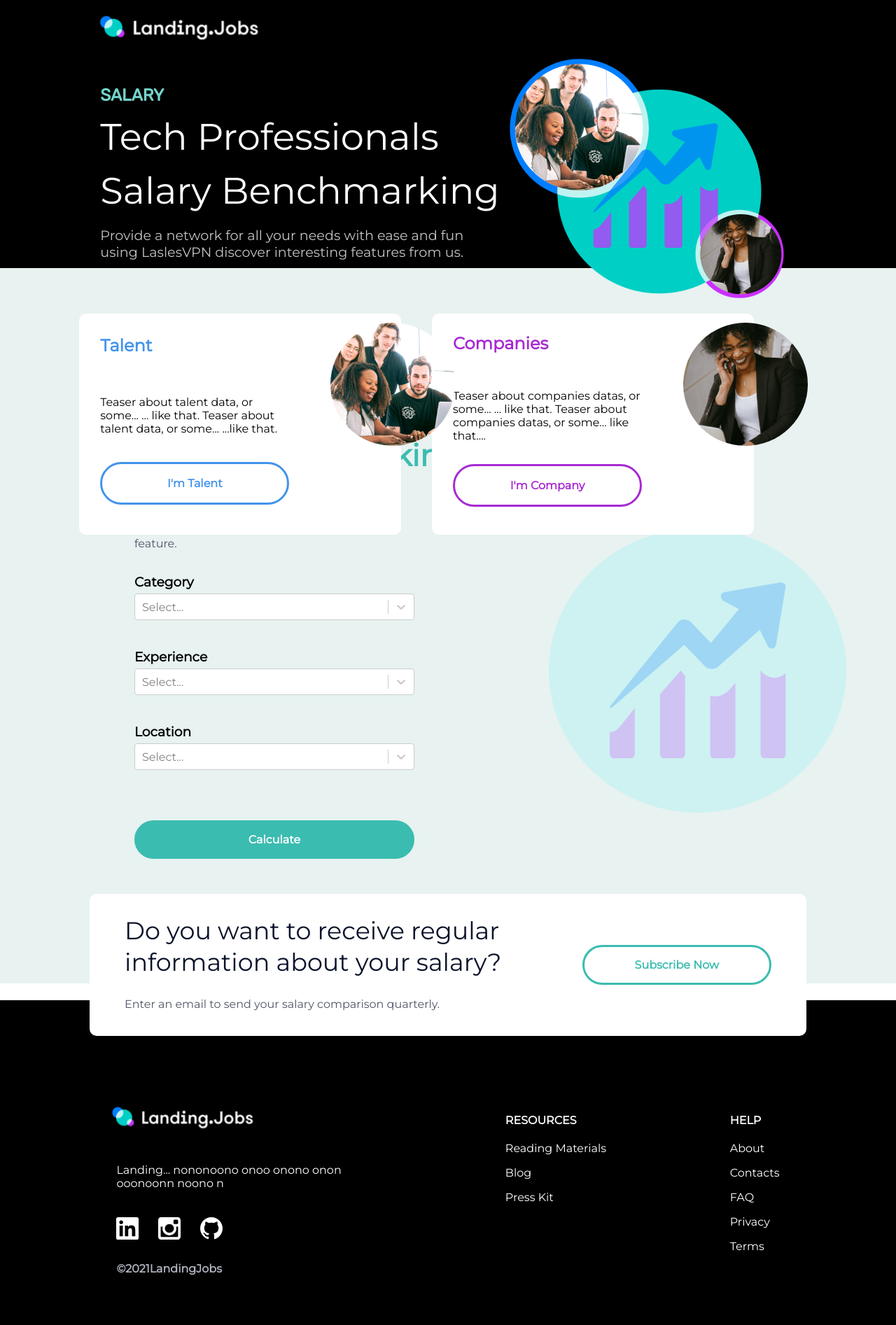
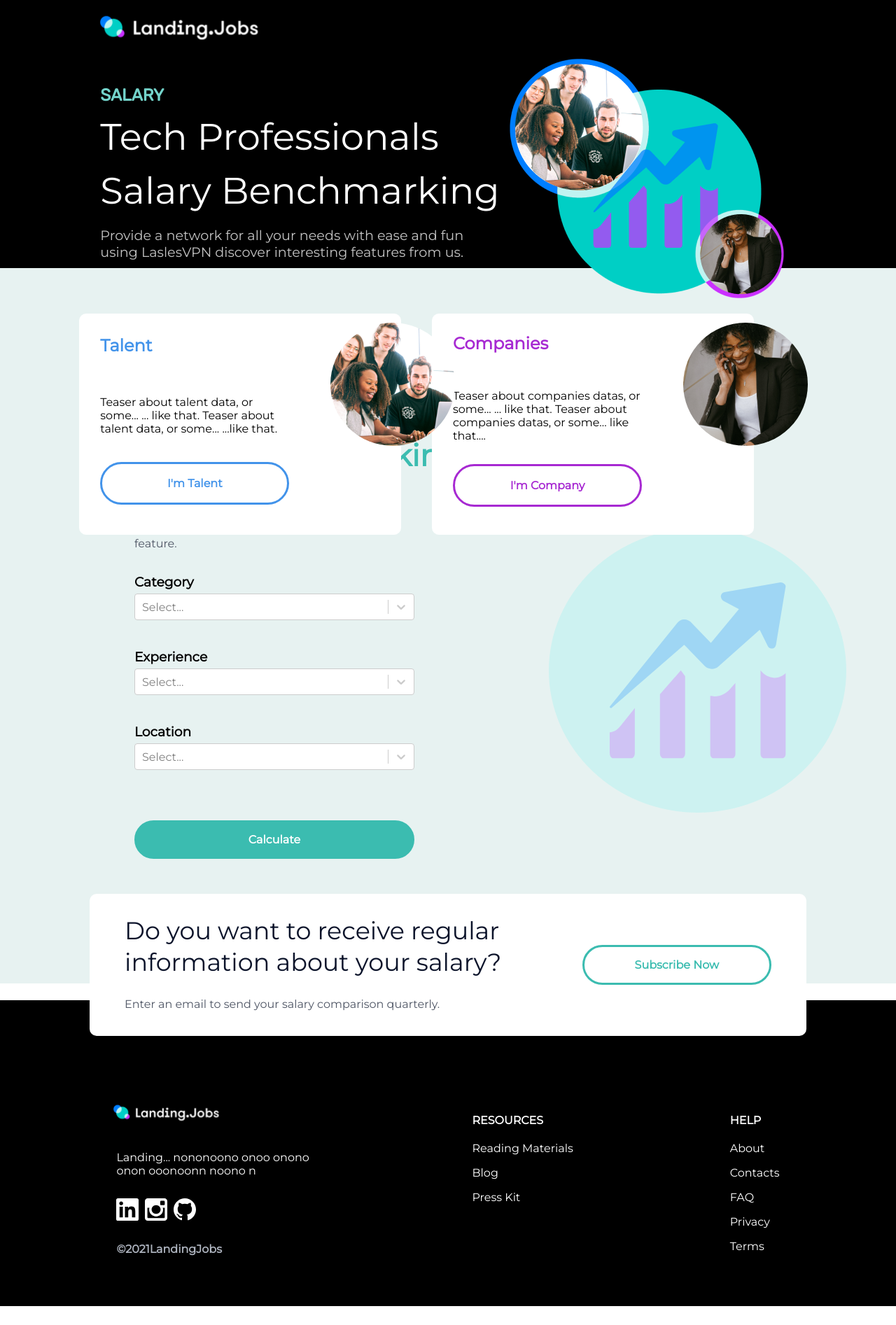
Before and after one commit to Guillaume-Cojan/Landing_jobs, a React (Create React App) app in the folder react_app/: page / in a window 1280 px wide. Shown: the top 1893 px of the page at 70% size. After the commit the page ends 1866 px from the top, so only its background shows below. Built offline with nearby package versions, Linux system fonts and the light colour scheme.

Commit message:
change margin on landingJobs component

```diff
--- a/react_app/src/components/Footer/Footer.css
+++ b/react_app/src/components/Footer/Footer.css
@@ -11,7 +11,7 @@
 }
 
 .footer-left {
-    width: 40%;
+    width: 30%;
 }
 
 .lj-logo-footer {
--- a/react_app/src/components/LandingJobsContainer/LandingJobsList.css
+++ b/react_app/src/components/LandingJobsContainer/LandingJobsList.css
@@ -7,6 +7,7 @@
     padding: 2%;
     text-align: center;
     overflow-x: hidden;
+    padding-bottom: 10%;
 }
 
 .hidden {
```
